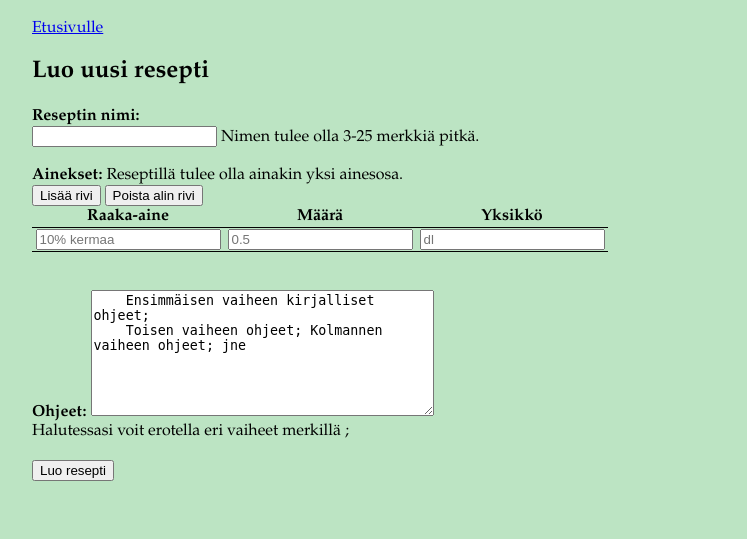
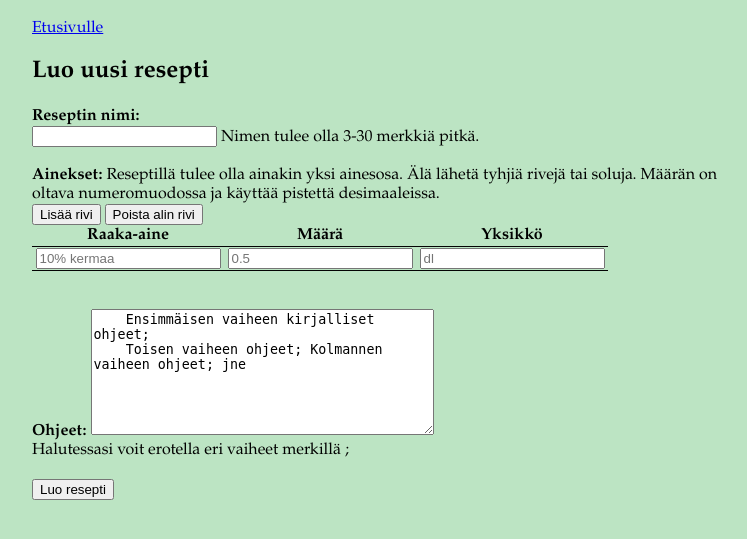
Before and after one commit to ruuskal/Reseptikirjasto, a Flask app: template templates/create_recipe.html in a window 1280 px wide. Shown: the top 539 px of the page, without its empty margins (248-995 px from the left). Run offline with Flask 2, Linux system fonts and the light colour scheme; the template is opened without the code that fills it, so the values that code supplies are empty.

Commit message:
More input validation

```diff
--- a/templates/create_recipe.html
+++ b/templates/create_recipe.html
@@ -7,11 +7,12 @@
 
 <form action="/make_recipe", id="recipe_form" method="post">
     <b>Reseptin nimi:</b> <br>
-    <input type="text" name="name" minlength="3" maxlength="25">
-    Nimen tulee olla 3-25 merkkiä pitkä.
+    <input type="text" name="name" minlength="3" maxlength="30">
+    Nimen tulee olla 3-30 merkkiä pitkä.
     <br>
     <br>
-<b>Ainekset:</b> Reseptillä tulee olla ainakin yksi ainesosa.
+<b>Ainekset:</b> Reseptillä tulee olla ainakin yksi ainesosa. Älä lähetä tyhjiä rivejä tai soluja. Määrän
+on oltava numeromuodossa ja käyttää pistettä desimaaleissa.
 <input type="hidden" id="rows" name="rows">
 <br>
 <button type="button" onclick=addRow()>Lisää rivi</button>
@@ -26,16 +27,16 @@
 </thead>
 <tbody id="ingr_table">
 <tr>
-    <td><input type="text" id="ingredient0" name="ingredient0" placeholder="10% kermaa"></td>
+    <td><input type="text" id="ingredient0" name="ingredient0" placeholder="10% kermaa" minlength="3" maxlength="30"></td>
     <td><input type="number" id="amount0" name="amount0" placeholder="0.5" min="0" step="1"></td>
-    <td><input type="text" id="unit0" name="unit0" placeholder="dl"></td>
+    <td><input type="text" id="unit0" name="unit0" placeholder="dl" minlength="1" maxlength="30"></td>
 </tr>
 </tbody>
 </table>
 <br>
 <br>
 <b>Ohjeet:</b>
-<textarea name="instructions" rows="8" cols="40" maxlength="1000">
+<textarea name="instructions" rows="8" cols="40" maxlength="5000">
     Ensimmäisen vaiheen kirjalliset ohjeet;
     Toisen vaiheen ohjeet; Kolmannen vaiheen ohjeet; jne
 </textarea>
@@ -49,6 +50,10 @@
 
 <script>
 
+function validateAmount(rowVal) {
+
+}
+
     function sendRecipe() {
 
         var table = document.getElementById("ingr_table")
@@ -56,20 +61,10 @@
         document.getElementById("lines").setAttribute("value", rowVal)
 
         document.getElementById("recipe_form").submit()
+
     }
 
-    function validateAmount() {
 
-        for (var i = 0; i < rowVal; i++) {
-            var amount = document.forms["recipe_form"]["amount"+i].value
-            if (amount == "") {
-                alert("Määrän pitää olla numero")
-                return false
-            }
-        }
-        return True
-
-    }
 
     function addRow() {
 
@@ -83,9 +78,9 @@
             var cell2 = row.insertCell(1)
             var cell3 = row.insertCell(2)
 
-            cell1.innerHTML = '<input type="text" id="ingredient' + rowVal +'" name="ingredient' + rowVal +'">'
+            cell1.innerHTML = '<input type="text" id="ingredient' + rowVal +'" name="ingredient' + rowVal +'" minlength="3" maxlength="30">'
             cell2.innerHTML = '<input type="number" id="amount' + rowVal +'" name="amount' + rowVal +'" min="0" step="0.01">'
-            cell3.innerHTML = '<input type="text" id="unit' + rowVal +'" name="unit' + rowVal +'">'
+            cell3.innerHTML = '<input type="text" id="unit' + rowVal +'" name="unit' + rowVal +'" minlength="1" maxlength="30">'
         }
 
     }
@@ -93,6 +88,10 @@
     function deleteRow() {
         var table = document.getElementById("ingr_table")
         var rowCount = table.rows.length
+        if (rowCount == 1 ) {
+            alert("Et voi poistaa kaikkia rivejä")
+            return False
+        }
 
         table.deleteRow(rowCount - 1)
 
```
Also changed, not shown: routes.py (+21 -3 lines).
